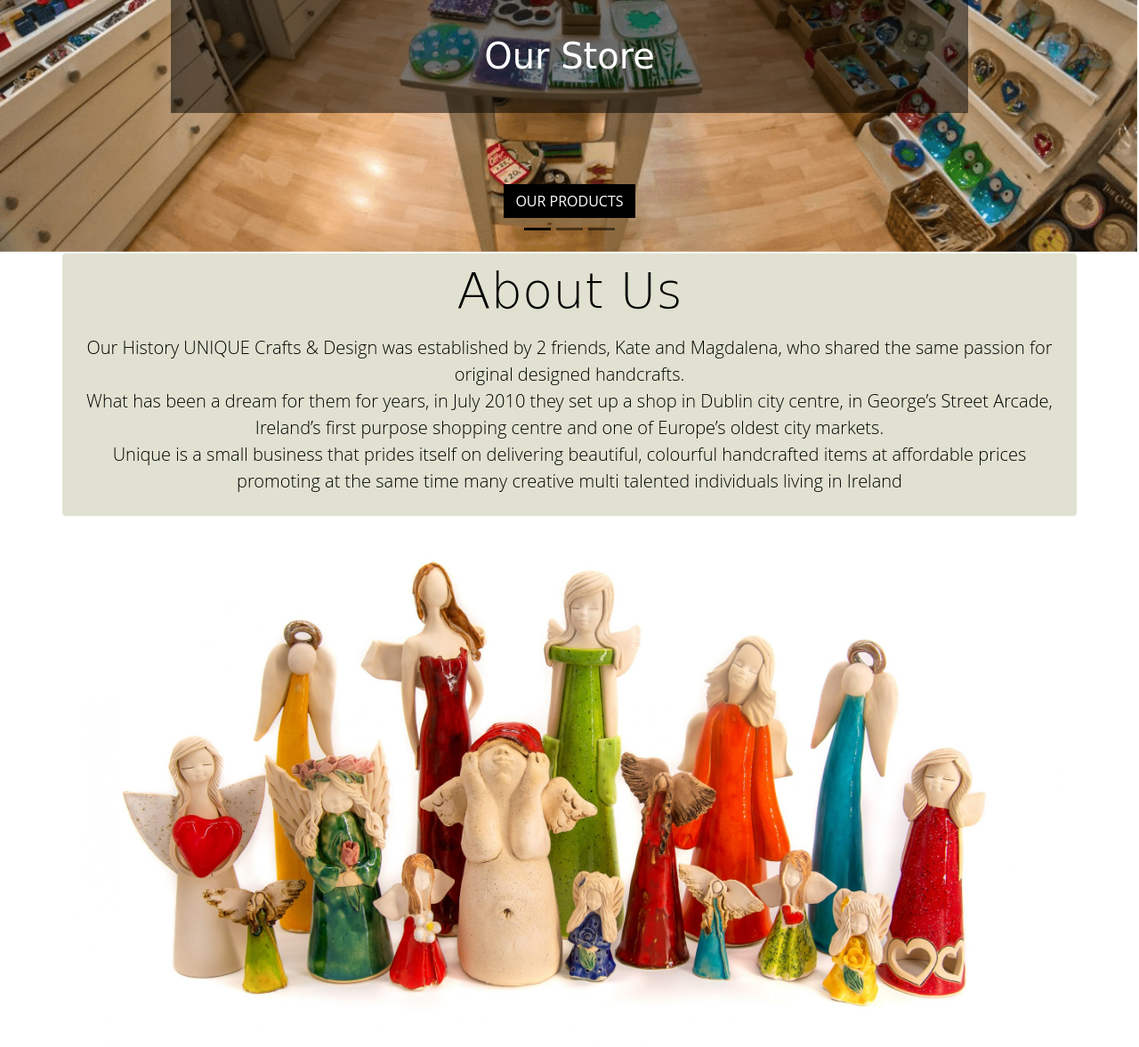
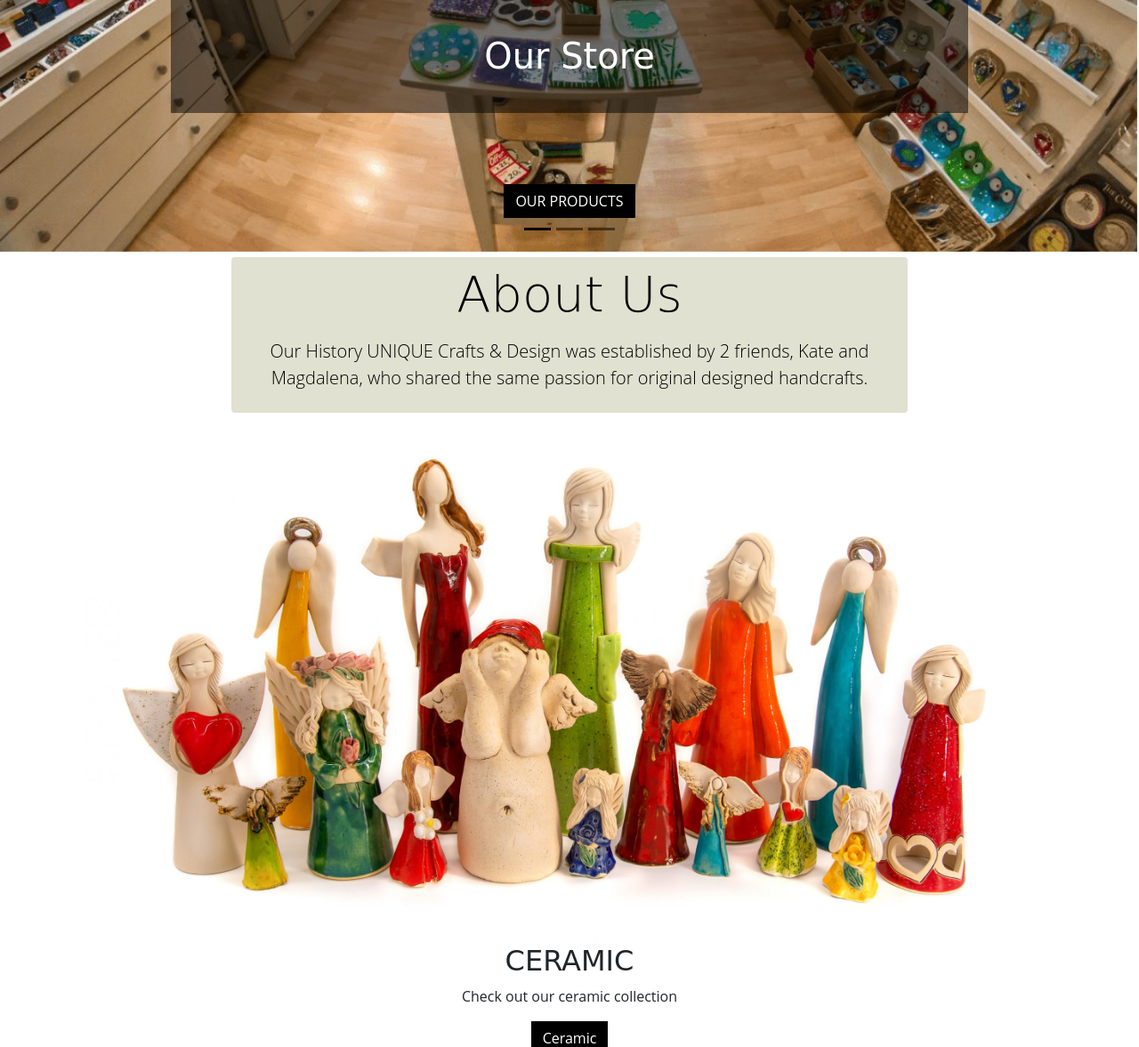
Before and after one commit to mateuszniechwiej/Unique-Shop, a Django app: page / in a window 1280 px wide. Shown: the part 676-1853 px from the top of the page at 89% size. Run offline with Django 3.2, Linux system fonts and the light colour scheme; some libraries are stand-ins or nearby versions; some web fonts are replaced.

Commit message:
Update Home page

```diff
--- a/home/templates/home/index.html
+++ b/home/templates/home/index.html
@@ -63,22 +63,17 @@
                 </button>
             </div>
             <!-- About Unique Shop -->
-            <div class="container">
+            <div class="container mt-1">
                 <div class="row justify-content-center">
-                    <div class="col p-1 text-center p-2 rounded about-uq">
+                    <div class="col-md-8 p-1 text-center p-2 rounded about-uq">
                         <h1 class="display-4 ">About Us</h1>
                         <p class="lead my-3">Our History
                             UNIQUE Crafts & Design was established by 2 friends, Kate and Magdalena, who shared the same passion
-                            for original designed handcrafts. <br>
-                            What has been a dream for them for years, in July 2010 they set up a shop in Dublin city centre, in
-                            George’s Street Arcade, Ireland’s first purpose shopping centre and one of Europe’s oldest city
-                            markets.<br>
-                            Unique is a small business that prides itself on delivering beautiful, colourful handcrafted items
-                            at affordable prices promoting at the same time many creative multi talented individuals living in
-                            Ireland</p>
+                            for original designed handcrafts.
+                            </p>
                     </div>
                 </div>
-              </div>
+            </div>
             <div class="container collections">
                 <div class="row">
                     <div class="col-lg6 text-center">
```
